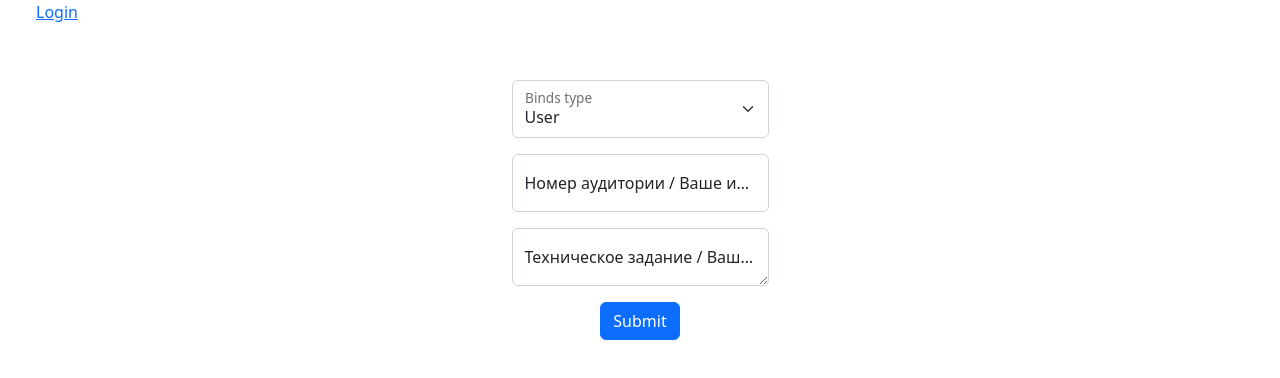
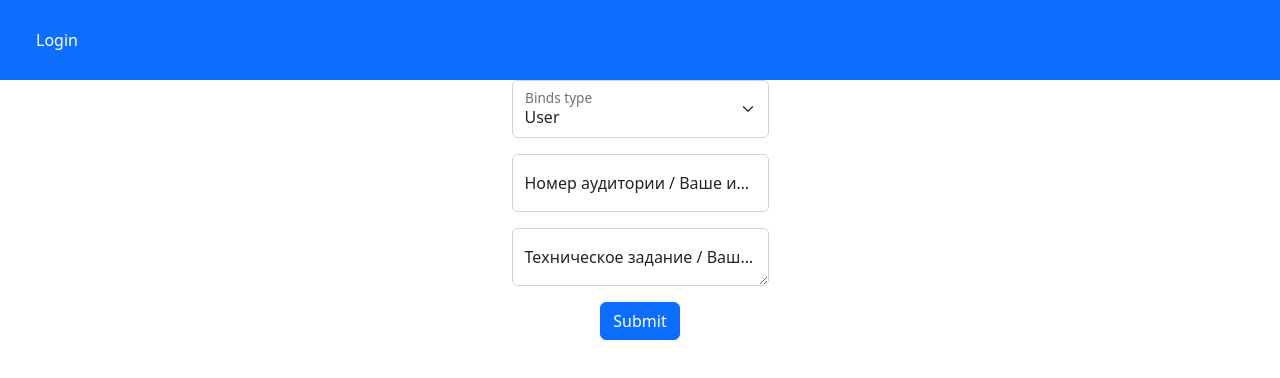
Before and after one commit to Kapitoshka-Den/mvp-rtk, a React (Create React App) app: page /audienceCreate in a window 1280 px wide. Shown: the top 378 px of the page. Built offline with nearby package versions, Linux system fonts and the light colour scheme; the HTML template or start-up script is replaced by a standard one.

Commit message:
light desing fix

```diff
--- a/src/App.css
+++ b/src/App.css
@@ -5,6 +5,24 @@
 .App-logo {
   height: 40vmin;
   pointer-events: none;
+}
+
+.m-1{
+  text-decoration: none;
+  color: white;
+}
+
+.header{
+  width: 100%;
+  height: 100%;
+  display: flex;
+  flex-direction: row;
+  justify-content: space-between;
+  align-items: center;
+}
+
+.logout{
+ margin: 10px;
 }
 
 @media (prefers-reduced-motion: no-preference) {
--- a/src/App.tsx
+++ b/src/App.tsx
@@ -15,13 +15,14 @@ import AudienceCreate from "./Pages/AudiencesCreate";
 import AudienceInfo from "./Pages/AudienceInfo";
 
 const App = () => {
-const navigator = useNavigate()
+  const navigator = useNavigate();
 
   return (
     <div className="App">
-      <nav style={{ height: "10%" }} className="d-flex flex-row">
-        <ul className="padding-inline-start">
+      <nav style={{ height: "10%",background:"#0d6efd" }} className="d-flex flex-row">
+        <ul className="padding-inline-start header">
           {window.localStorage.getItem("acces token") ? (
+            <div className="header">
               <div>
                 <NavLink className="m-1" to="/audienceList">
                   Audiences
@@ -29,10 +30,16 @@ const navigator = useNavigate()
                 <NavLink className="m-1" to="/">
                   Login
                 </NavLink>
-              <Button onClick={()=>{
-                tokensDelete()
-                navigator("/")
-                }}>Logout</Button>
+              </div>
+              <Button
+              className="logout"
+                onClick={() => {
+                  tokensDelete();
+                  navigator("/");
+                }}
+              >
+                Logout
+              </Button>
             </div>
           ) : (
             <NavLink className="m-1" to="/">
@@ -49,11 +56,11 @@ const navigator = useNavigate()
         <Route path="/" element={<Authorize />} />
         <Route path="/registration" element={<Registration />} />
         <Route path="/audienceList" element={<AudienceList />} />
-        <Route path="/createEquip" element={<CreateEquip props="test"/>} />
+        <Route path="/createEquip" element={<CreateEquip props="test" />} />
         <Route path="/Login" element={<Authorize />} />
         <Route path="/equipment/:audiencetId" element={<Equipment />} />
-        <Route path="/audienceCreate" element={<AudienceCreate/>}/>
-        <Route path="/audienceInfo/:audienceId" element = {<AudienceInfo/>}/>
+        <Route path="/audienceCreate" element={<AudienceCreate />} />
+        <Route path="/audienceInfo/:audienceId" element={<AudienceInfo />} />
       </Routes>
     </div>
   );
--- a/src/Pages/AudienceInfo.tsx
+++ b/src/Pages/AudienceInfo.tsx
@@ -12,14 +12,18 @@ const AudienceInfo = () =>{
     const qrRef = useRef<HTMLDivElement>(null)
 
     useEffect(() => {
+      console.log(params)
         axios
-          .get(baseUrlForAudience +"/"+ params.audiencetId, {
+          .get(baseUrlForAudience +"/"+ params.audienceId
+          , {
             headers: {
               Authorization:
                 "Bearer " + window.localStorage.getItem("refresh token"),
             },
           })
-          .then((response) => setAudience(response.data))
+          .then((response) => {
+            console.log(response.data)
+            setAudience(response.data)})
           .catch((error) => console.log(error));
       }, []);
 
@@ -49,27 +53,13 @@ const AudienceInfo = () =>{
         <FloatingLabel label="Description">
           <Form.Control
             as="textarea"
-            value={audience?.technicalTask}
-            className="mb-3"
-            readOnly
-          />
-        </FloatingLabel>
-        <FloatingLabel label="Purchase Date">
-          <Form.Control
-            type="label"
-            value={audience?.purchaseDate}
-            className="mb-3"
-            readOnly
-          />
-        </FloatingLabel>
-        <FloatingLabel label="Model">
-          <Form.Control
-            type="label"
             value={audience?.user != null? audience?.user.jobTitle:audience?.audience.technicalTask}
             className="mb-3"
             readOnly
           />
         </FloatingLabel>
+
+
 
         <div ref={qrRef}>
           <QRCodeCanvas
@@ -78,7 +68,7 @@ const AudienceInfo = () =>{
               audience == null
                 ? ""
                 : "http://banaworld.ru:5003/Equipment/Api/Equipment/" +
-                  params.audiencetId
+                  params.audienceId
             }
             level="H"
             size={256}
--- a/src/Pages/AudienceList.tsx
+++ b/src/Pages/AudienceList.tsx
@@ -73,11 +73,12 @@ const AudienceList = () => {
       </Form.Select>
       {
       audiences.map((elem) => (
-        <div className="d-flex justify-content-between m-3 ">
+        <div className="border-bottom border-primary d-flex justify-content-between m-3 ">
           <NavLink
             to={"/equipInAudience/" + elem.id}
             key={elem.id}
             className="d-flex align-items-center"
+            style={{textDecoration:'none'}}
           >
             {elem.name}
           </NavLink>
@@ -98,6 +99,7 @@ const AudienceList = () => {
         <button
           onClick={() => navigator("/audienceCreate")}
           type="button"
+          style={{ position:'fixed', right:'10px', bottom:'10px'}}
           className="btn btn-primary btn-lg  hide-toggle"
         >
           +
--- a/src/Pages/AudiencesCreate.tsx
+++ b/src/Pages/AudiencesCreate.tsx
@@ -14,7 +14,7 @@ import {
 import { baseUrlForAudience } from "../Services/BaseUrl";
 
 const AudienceCreate = () => {
-  const [type, setType] = useState("audience");
+  const [type, setType] = useState("user");
   const [name, setName] = useState("");
   const [task, setTask] = useState("");
   const [showToast, setShowToast] = useState(false);
```
Lines whose indentation alone changed are shown as unchanged.
